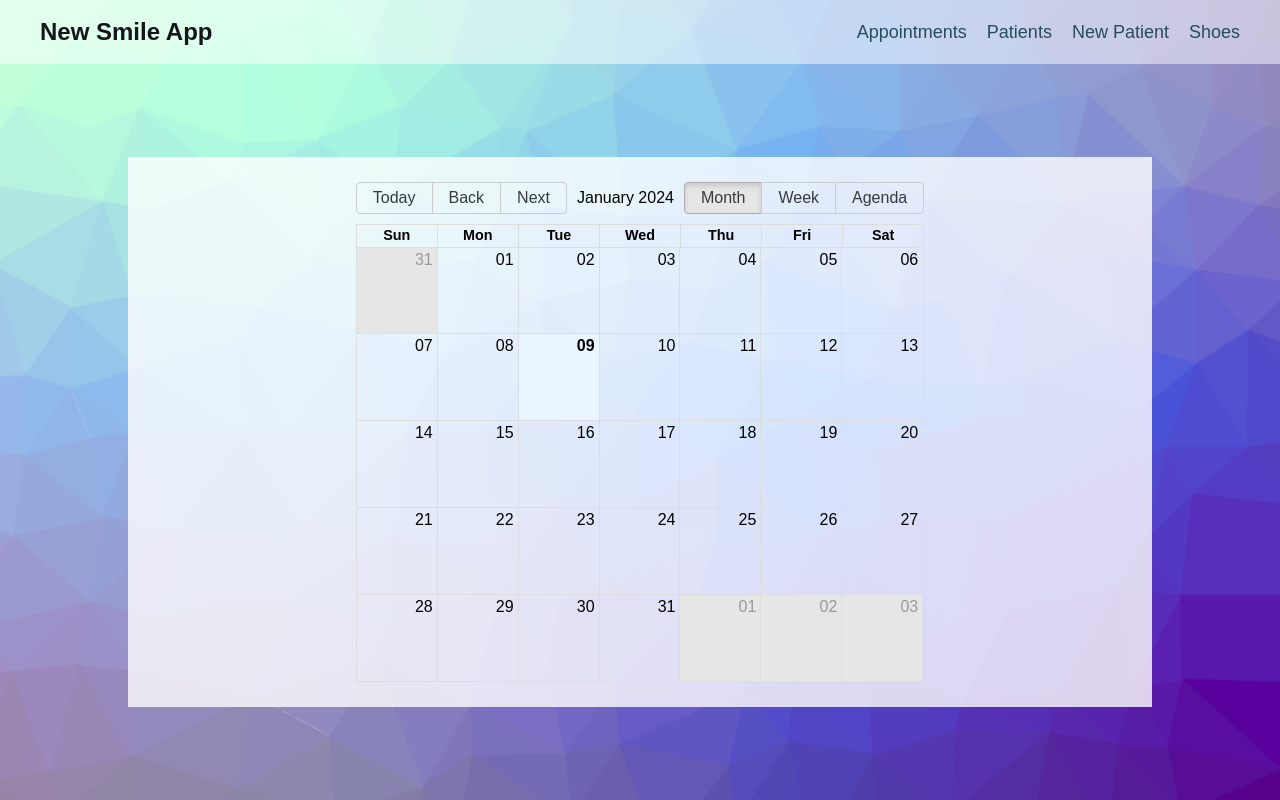
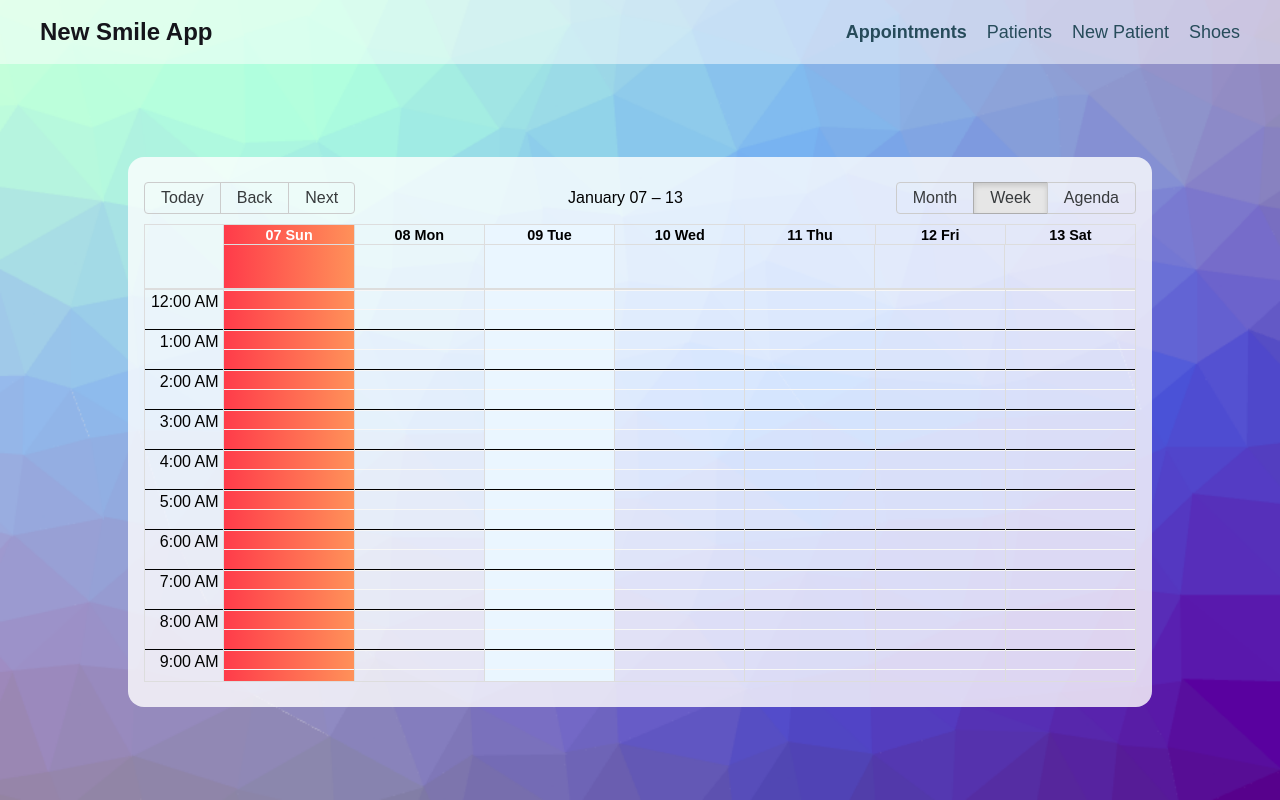
Before and after one commit to EnesAgo/New-Smile-Appointment-App, a Next.js app in the folder frontend-next/: page /appointments in a window 1280 px wide. Built offline with nearby package versions, Linux system fonts and the light colour scheme.

Commit message:
styling calendar

```diff
--- a/frontend-next/src/components/Header.tsx
+++ b/frontend-next/src/components/Header.tsx
@@ -1,7 +1,15 @@
-import React from 'react'
+import React, {useEffect, useState} from 'react'
 import Link from "next/link";
+import {useRouter} from "next/router";
 
 export default function HeaderComp() {
+    const [NavHover, setNavHover] = useState("");
+    const router = useRouter()
+
+    useEffect(() => {
+        const NavHovRoute = router.route.split("/")[1]
+        setNavHover(NavHovRoute);
+    }, [])
     return (
             <header className="w-full flex justify-between items-center min-h-16 px-10 bg-[rgba(255,255,255,0.5)] gridHeader">
                 <Link href="/">
@@ -10,13 +18,13 @@ export default function HeaderComp() {
                 <nav>
                     <ul className="flex items-center gap-5 child:child:text-first-blue child:child:text-lg">
                         <li>
-                            <Link href="/appointments" rel="Appointments" className="hover:text-first-blue-hover">Appointments</Link>
+                            <Link href="/appointments" rel="Appointments" className={`hover:text-first-blue-hover ${NavHover==="appointments" && "font-bold text-sec-blue"}`}>Appointments</Link>
                         </li>
                         <li>
-                            <Link href="/patients" rel="Patients" className="hover:text-first-blue-hover">Patients</Link>
+                            <Link href="/patients" rel="Patients" className={`hover:text-first-blue-hover ${NavHover==="patients" && "font-bold text-sec-blue"}`}>Patients</Link>
                         </li>
                         <li>
-                            <Link href="/newPatient" rel="New-Patient" className="hover:text-first-blue-hover">New Patient</Link>
+                            <Link href="/newPatient" rel="New-Patient" className={`hover:text-first-blue-hover ${NavHover==="newPatient" && "font-bold text-sec-blue"}`}>New Patient</Link>
                         </li>
                         <li>
                             <span className="hover:text-first-blue-hover">Shoes</span>
--- a/frontend-next/src/components/ReactBigCalendar/MyCalendar.tsx
+++ b/frontend-next/src/components/ReactBigCalendar/MyCalendar.tsx
@@ -1,29 +1,56 @@
-import React from 'react'
+import React, {useCallback} from 'react'
 import { Calendar, momentLocalizer } from 'react-big-calendar'
 import moment from 'moment'
 
 import "react-big-calendar/lib/css/react-big-calendar.css";
-import "react-big-calendar/lib/addons/dragAndDrop/styles.css";
-import withDragAndDrop from "react-big-calendar/lib/addons/dragAndDrop";
 
 
 const localizer = momentLocalizer(moment)
 
 
 export default function MyCalendar({calEvents}:any) {
+
+    const dayPropGetter = useCallback(
+        (date:any) => ({
+                ...(moment(date).day() === 0 && {
+                    style: {
+                        background: 'linear-gradient(90deg,#FF3B4A, #FF9159)',
+                        color: '#fff',
+                    },
+                }),
+        }),
+        []
+    )
+
+    const slotGroupPropGetter = useCallback(
+        () => ({
+            style: {
+                borderBottom: "1px solid black",
+                borderTopp: "1px solid black",
+            },
+        }),
+        []
+    )
+
     return (
-        <div className="bg-[rgba(255,255,255,0.8)] w-[80%] h-[550px] flex items-center justify-center p-4">
+        <div className="bg-[rgba(255,255,255,0.8)] w-[80%] h-[550px] flex items-center justify-center p-4 rounded-2xl">
             <Calendar
                 localizer={localizer}
                 events={calEvents}
                 startAccessor="start"
                 endAccessor="end"
+
+                dayPropGetter={dayPropGetter}
+                slotGroupPropGetter={slotGroupPropGetter}
+
                 views={{
                     month: true,
                     week: true,
                     agenda: true
                 }}
-                style={{ height: 500 }}
+                defaultView={"week"}
+
+                style={{ height: 500, width: "100%" }}
             />
         </div>
     )
--- a/frontend-next/tailwind.config.ts
+++ b/frontend-next/tailwind.config.ts
@@ -31,7 +31,8 @@ const config: Config = {
         'first-blue': '#274C5B',
         'first-blue-hover': '#4688a3',
         'sec-blue': "#1890FF",
-        'sec-blue-hover': "#015fb7"
+        'sec-blue-hover': "#015fb7",
+        'dark-blue-hover': "#004CB0"
 
       },
     },
```
